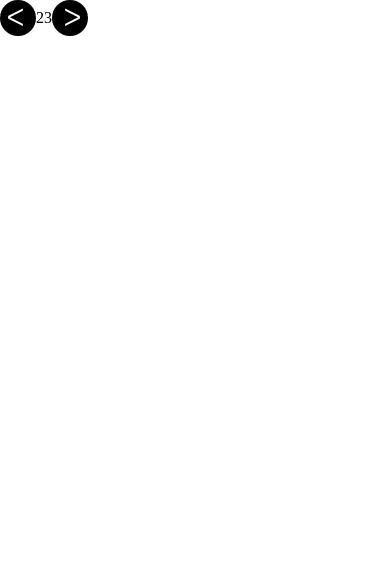
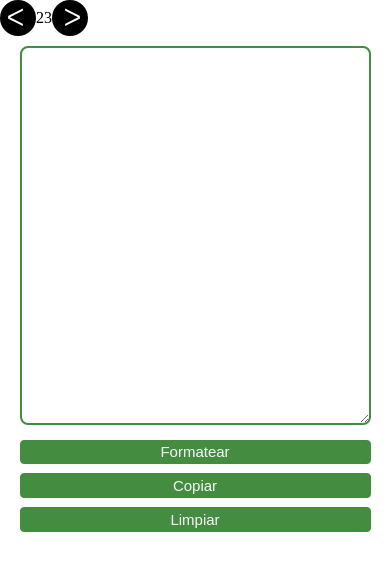
Before and after one commit to jaalorsa517/lib-components, a website built with Vite: page index.html in a window 390 px wide. Built offline with nearby package versions, Linux system fonts and the light colour scheme.

Commit message:
Se ajusta la vista mobile al json transform

```diff
--- a/dev/main.css
+++ b/dev/main.css
@@ -14,3 +14,7 @@ header{
   justify-content: flex-end;
   border: 1px solid #215673;
 }
+
+.container j5-json-transform{
+  width: auto;
+}
--- a/index.html
+++ b/index.html
@@ -19,5 +19,8 @@
         <div class="item"> <span>6</span> </div>
       </j5-carousel>
     </div>
+    <div class="container">
+      <j5-json-transform></j5-json-transform>
+    </div>
   </body>
 </html>
--- a/lib/components/json-transform/JsonTransform.cls.ts
+++ b/lib/components/json-transform/JsonTransform.cls.ts
@@ -93,13 +93,15 @@ export class JsonTransform extends ElementOpen {
   private formatJson(text: string) {
     let textCleared = "";
     try {
-      const textParsed = JSON.parse(this.textReplace(text));
+      const textReplace = this.textReplace(text);
+      const textParsed = JSON.parse(textReplace);
       textCleared = JSON.stringify(textParsed, null, 2);
       this.validate(Validates.VALIDATE);
     } catch (error: any) {
       this.validate(Validates.ERROR);
       textCleared = this.textReplace(text);
     }
+
     return textCleared;
   }
 
--- a/lib/components/json-transform/JsonTransform.tmp.ts
+++ b/lib/components/json-transform/JsonTransform.tmp.ts
@@ -48,7 +48,7 @@ export class JsonTransformTemplate extends Template {
           <textarea class="${this._clsNames.textArea}" tabindex="-1"></textarea>
         </div>
         <div class="${this._clsNames.btnContainer}">
-        <button class="${this._clsNames.btn} ${this._clsNames.btnFormat}">Formatear</button>
+          <button class="${this._clsNames.btn} ${this._clsNames.btnFormat}">Formatear</button>
           <button class="${this._clsNames.btn} ${this._clsNames.btnCopy} button">Copiar</button>
           <button class="${this._clsNames.btn} ${this._clsNames.btnClear}">Limpiar</button>
         </div>
@@ -120,6 +120,7 @@ export class JsonTransformTemplate extends Template {
       }
       .${this._clsNames.btnContainer}{
         flex: 1;
+        flex-direction: column;
       }
       .${this._clsNames.btnContainer},
       .${this._clsNames.textAreaContainer} {
@@ -131,7 +132,8 @@ export class JsonTransformTemplate extends Template {
       }
       .${this._clsNames.btn} {
         padding: .1875em .3125em;
-        margin: 1em;
+        margin: 0.3em 0;
+        width: 90%;
         min-width: 100px;
         position: relative;
         font-size: .9375em;
@@ -159,6 +161,15 @@ export class JsonTransformTemplate extends Template {
         transform: translate(-50%, -50%);
         animation: entry 1.2s linear forwards;
       }
+      @media screen and (min-width: 768px) {
+        .${this._clsNames.btnContainer}{
+          flex-direction: row;
+        }
+        .${this._clsNames.btn} {
+          margin: 1em;
+          width: auto;
+        }
+      }
       @keyframes entry{
         0%{
           opacity:0;
```
Also changed, not shown: README.md, lib/shared/utils/index.ts (line endings or trailing spaces), 1 other file.
